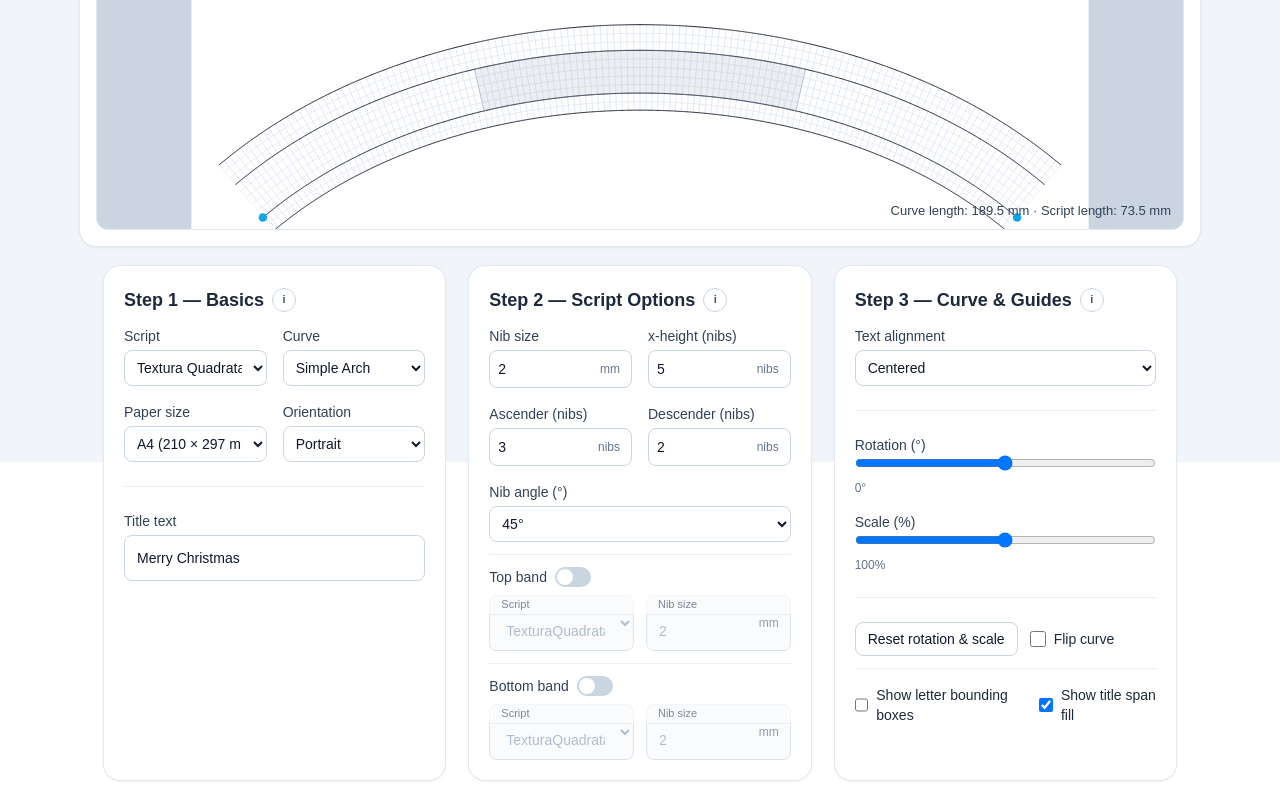
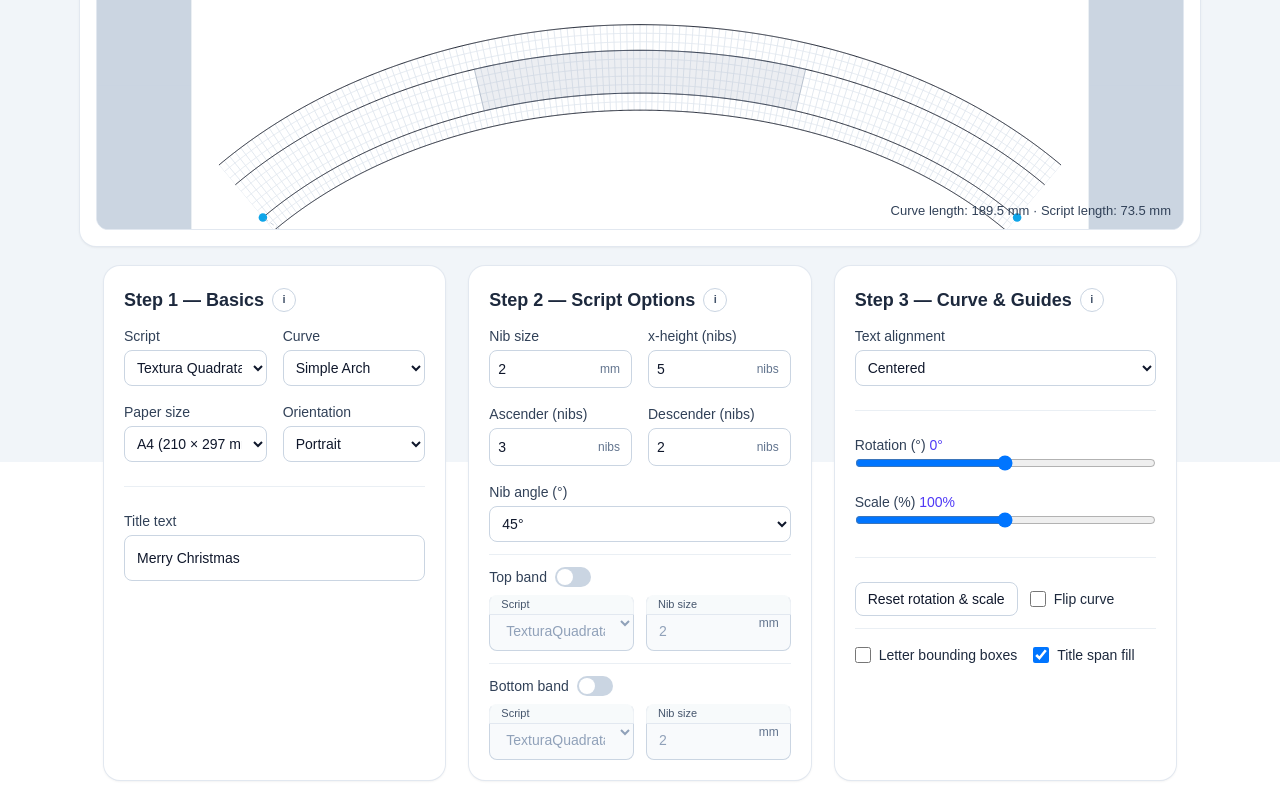
Before and after one commit to mashw/calligraphy-tools, a Next.js app: page /curve in a window 1280 px wide. Shown: the part 338-1138 px from the top of the page. Built offline with nearby package versions, Linux system fonts and the light colour scheme.

Commit message:
Polish curve band field borders and inline guide readouts

```diff
--- a/src/app/curve/page.tsx
+++ b/src/app/curve/page.tsx
@@ -154,7 +154,7 @@ type InsetLabeledFieldProps = {
 
 function InsetLabeledField({ label, disabled = false, children }: InsetLabeledFieldProps) {
   return (
-    <div className={`relative ${disabled ? 'opacity-70' : ''}`}>
+    <div className="relative">
       <div className="absolute inset-x-0 top-0 h-5 rounded-t-lg bg-slate-50/80 border-b border-slate-200 px-3 flex items-center z-10 pointer-events-none">
         <span className="text-[11px] font-medium text-slate-600">{label}</span>
       </div>
@@ -2540,7 +2540,7 @@ export default function CurvedTitlePage() {
               <div className="grid grid-cols-2 gap-3">
                 <InsetLabeledField label="Script" disabled={!topBandEnabled}>
                   <select
-                    className="w-full h-14 pt-6 pb-2 px-3 rounded-lg border border-slate-300 disabled:bg-slate-50 disabled:text-slate-400"
+                    className="w-full h-14 pt-6 pb-2 px-3 rounded-lg border border-t-transparent border-slate-300 disabled:bg-slate-50 disabled:text-slate-400"
                     value={topBandScript}
                     onChange={e => setTopBandScript(e.target.value as ScriptId)}
                     disabled={!topBandEnabled}
@@ -2556,7 +2556,7 @@ export default function CurvedTitlePage() {
                       type="number"
                       step="any"
                       min={0.2}
-                      className="w-full h-14 pt-6 pb-2 pl-3 pr-10 rounded-lg border border-slate-300 disabled:bg-slate-50 disabled:text-slate-400"
+                      className="w-full h-14 pt-6 pb-2 pl-3 pr-10 rounded-lg border border-t-transparent border-slate-300 disabled:bg-slate-50 disabled:text-slate-400"
                       value={topBandSizeText}
                       onChange={e => setTopBandSizeText(e.target.value)}
                       disabled={!topBandEnabled}
@@ -2580,7 +2580,7 @@ export default function CurvedTitlePage() {
               <div className="grid grid-cols-2 gap-3">
                 <InsetLabeledField label="Script" disabled={!bottomBandEnabled}>
                   <select
-                    className="w-full h-14 pt-6 pb-2 px-3 rounded-lg border border-slate-300 disabled:bg-slate-50 disabled:text-slate-400"
+                    className="w-full h-14 pt-6 pb-2 px-3 rounded-lg border border-t-transparent border-slate-300 disabled:bg-slate-50 disabled:text-slate-400"
                     value={bottomBandScript}
                     onChange={e => setBottomBandScript(e.target.value as ScriptId)}
                     disabled={!bottomBandEnabled}
@@ -2596,7 +2596,7 @@ export default function CurvedTitlePage() {
                       type="number"
                       step="any"
                       min={0.2}
-                      className="w-full h-14 pt-6 pb-2 pl-3 pr-10 rounded-lg border border-slate-300 disabled:bg-slate-50 disabled:text-slate-400"
+                      className="w-full h-14 pt-6 pb-2 pl-3 pr-10 rounded-lg border border-t-transparent border-slate-300 disabled:bg-slate-50 disabled:text-slate-400"
                       value={bottomBandSizeText}
                       onChange={e => setBottomBandSizeText(e.target.value)}
                       disabled={!bottomBandEnabled}
@@ -2629,15 +2629,13 @@ export default function CurvedTitlePage() {
 
             <div className="my-2 border-t border-slate-200/70" />
             <div>
-              <label className="font-medium text-slate-700">Rotation (°)</label>
+              <label className="font-medium text-slate-700">Rotation (°) <span className="text-indigo-600">{rotDeg}°</span></label>
               <input type="range" min={-30} max={30} step={1} value={rotDeg} onChange={e => setRotDeg(parseInt(e.target.value, 10))} className="w-full" />
-              <div className="text-xs text-slate-500 mt-1">{rotDeg}°</div>
             </div>
 
             <div>
-              <label className="font-medium text-slate-700">Scale (%)</label>
+              <label className="font-medium text-slate-700">Scale (%) <span className="text-indigo-600">{scalePct}%</span></label>
               <input type="range" min={60} max={140} step={1} value={scalePct} onChange={e => setScalePct(parseInt(e.target.value, 10))} className="w-full" />
-              <div className="text-xs text-slate-500 mt-1">{scalePct}%</div>
             </div>
 
             <div className="my-2 border-t border-slate-200/70" />
@@ -2666,7 +2664,7 @@ export default function CurvedTitlePage() {
                 checked={showBoxes}
                 onChange={e => setShowBoxes(e.target.checked)}
               />
-              Show letter bounding boxes
+              Letter bounding boxes
             </label>
 
             <label className="inline-flex items-center gap-2 text-sm text-slate-800">
@@ -2676,7 +2674,7 @@ export default function CurvedTitlePage() {
                 checked={showSpanFill}
                 onChange={e => setShowSpanFill(e.target.checked)}
               />
-              Show title span fill
+              Title span fill
             </label>
           </div>
         </div>
```
